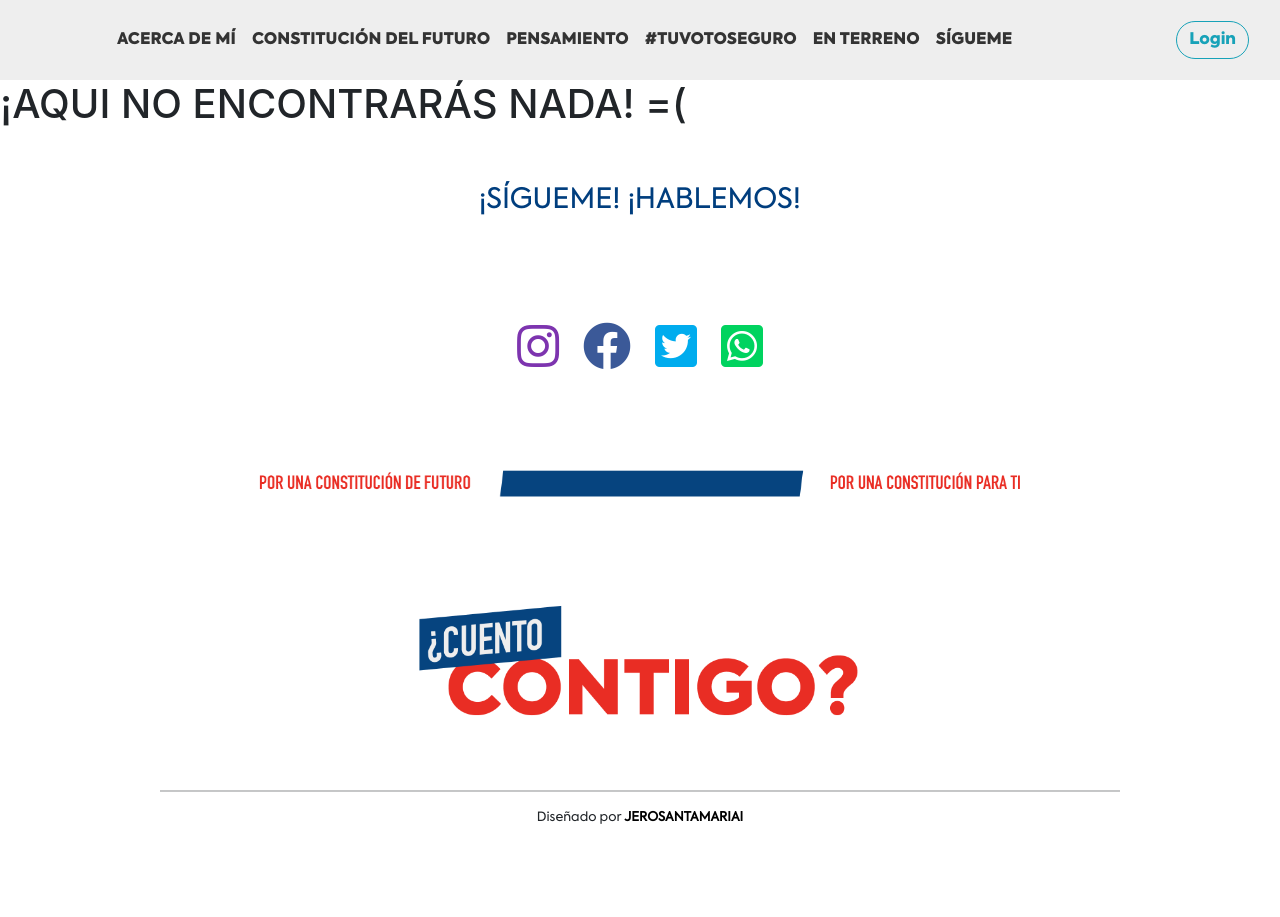
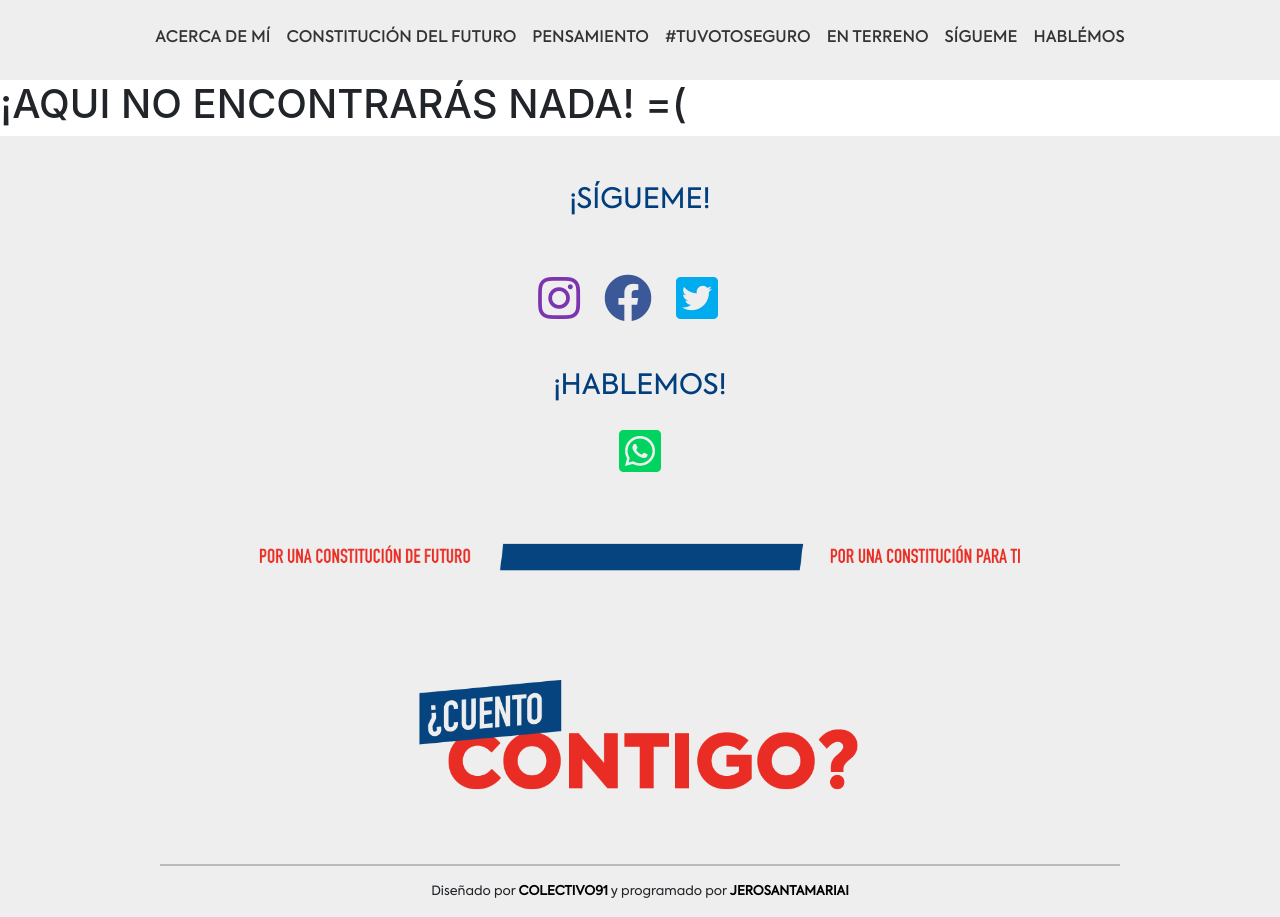
Before and after one commit to jerosantamariai/constanzahube, a React (Create React App) app in the folder front/: page /acercademi in a window 1280 px wide. Before the commit the page ends 843 px from the top, so only its background shows below. Built offline with nearby package versions, Linux system fonts and the light colour scheme.

Commit message:
fixing problems with colectivo91

```diff
--- a/front/src/components/footer.jsx
+++ b/front/src/components/footer.jsx
@@ -5,8 +5,8 @@ import CierreFooter from '../img/cierreacercademi.png';
 const Footer = props => {
     return (
         <footer>
-            <div className="headfoot py-5" id="sigueme">
-                <h3>¡SÍGUEME! ¡HABLEMOS!</h3>
+            <div className="headfoot pt-5" id="sigueme">
+                <h3>¡SÍGUEME!</h3>
             </div>
 
 
@@ -14,6 +14,13 @@ const Footer = props => {
                 <a href="www.instagram.com/constanzahube.constituyente" target="_blank"><i className="fab fa-instagram fa-3x mr-4"></i></a>
                 <a href="www.facebook.com/constanzahube.constituyente" target="_blank"><i className="fab fa-facebook fa-3x mr-4"></i></a>
                 <a href="www.twitter.com/conihube" target="_blank"><i className="fab fa-twitter-square fa-3x mr-4"></i></a>
+            </div>
+
+            <div className="headfoot" id="hablemos">
+                <h3>¡HABLEMOS!</h3>
+            </div>
+
+            <div className="d-flex justify-content-center py-3">
                 <a href="https://api.whatsapp.com/send?phone=56949303490" target="_blank"><i class="fab fa-whatsapp-square fa-3x"></i></a>
             </div>
 
@@ -30,7 +37,7 @@ const Footer = props => {
 
             <hr className="w-75 mx-auto" />
             <div className="d-flex justify-content-center">
-                <p className="firma">Diseñado por <strong><a href="http://www.santamariai.cl">JEROSANTAMARIAI</a></strong></p>
+                <p className="firma">Diseñado por <strong><a href="http://www.colectivo91.cl">COLECTIVO91</a></strong> y programado por <strong><a href="http://www.santamariai.cl">JEROSANTAMARIAI</a></strong></p>
             </div>
         </footer>
     );
--- a/front/src/components/navbar.jsx
+++ b/front/src/components/navbar.jsx
@@ -4,7 +4,7 @@ import Logo from '../img/logo.png';
 
 const Navbar = props => {
     return (
-        <nav className="navbar navbar-expand-lg">
+        <nav className="navbar navbar-expand-lg fixed-top">
             <div className="container-fluid">
                 <button className="navbar-toggler" type="button" data-bs-toggle="collapse" data-bs-target="#navbarNav" aria-controls="navbarNav" aria-expanded="false" aria-label="Toggle navigation">
                     <span className="navbar-toggler-icon"></span>
@@ -35,15 +35,15 @@ const Navbar = props => {
                         {/* <li className="nav-item">
                             <a className="nav-link" href="#apoyama">APÓYAME</a>
                         </li> */}
-                        {/* <li className="nav-item">
+                        <li className="nav-item">
                             <a className="nav-link" href="#hablemos">HABLÉMOS</a>
-                        </li> */}
+                        </li>
                     </ul>
-                    <ul className="navbar-nav ml-auto">
+                    {/* <ul className="navbar-nav ml-auto">
                         <li className="nav-item">
                             <Link className="nav-link1 btn btn-outline-info rounded-pill" to="/login">Login</Link>
                         </li>
-                    </ul>
+                    </ul> */}
                 </div>
             </div>
         </nav>
--- a/front/src/index.css
+++ b/front/src/index.css
@@ -8,9 +8,20 @@
     src: url(fonts/kastelov-regular.otf) format("opentype");
 }
 
+@font-face {
+    font-family: kastelovmedium;
+    src: url(fonts/kastelov-medium.otf) format("opentype");
+}
+
+@font-face {
+    font-family: kastelovbold;
+    src: url(fonts/kastelov-bold.otf) format("opentype");
+}
+
 body {
     background-color: rgb(238, 238, 238);
     color: rgb(51,51,51);
+    padding-top: 80px;
 }
 
 /* ########### INICIO NAVBAR ########### */
@@ -28,11 +39,12 @@ nav .logo {
 nav .nav-link {
     font-size: 1em;
     color: rgb(51,51,51);
-    font-family: kastelovblack;
+    font-family: kastelovmedium;
+    border-bottom: 5px solid rgb(238, 238, 238) !important;
 }
 
 nav .nav-link:hover {
-    font-family: kastelovblack;
+    font-family: kastelovmedium;
     font-size: 1em;
     color: rgb(254, 0, 0) !important;
     border-bottom: 5px solid rgb(0, 62, 126) !important;
@@ -245,6 +257,10 @@ nav .nav-link:hover {
 
 /* ########### INICIO FOOTER ########### */
 
+footer {
+    background-color: rgb(238, 238, 238);
+}
+
 footer .headfoot {
     text-align: center;
     color: rgb(0, 62, 126);
```
Also changed, not shown: front/src/fonts/kastelov-bold.otf (added), front/src/fonts/kastelov-medium.otf (added).
